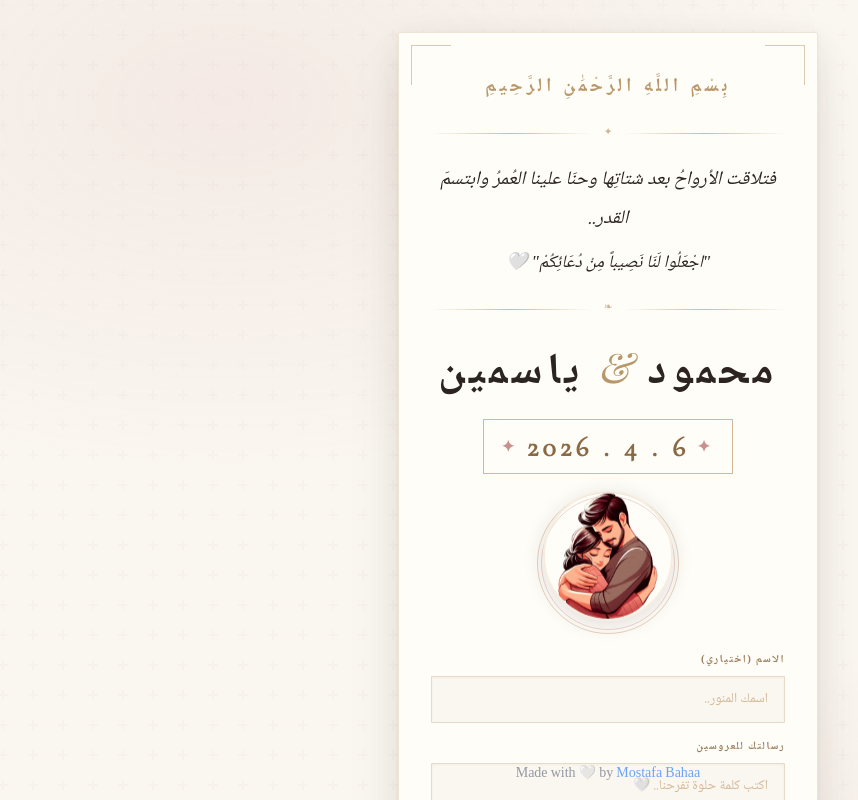
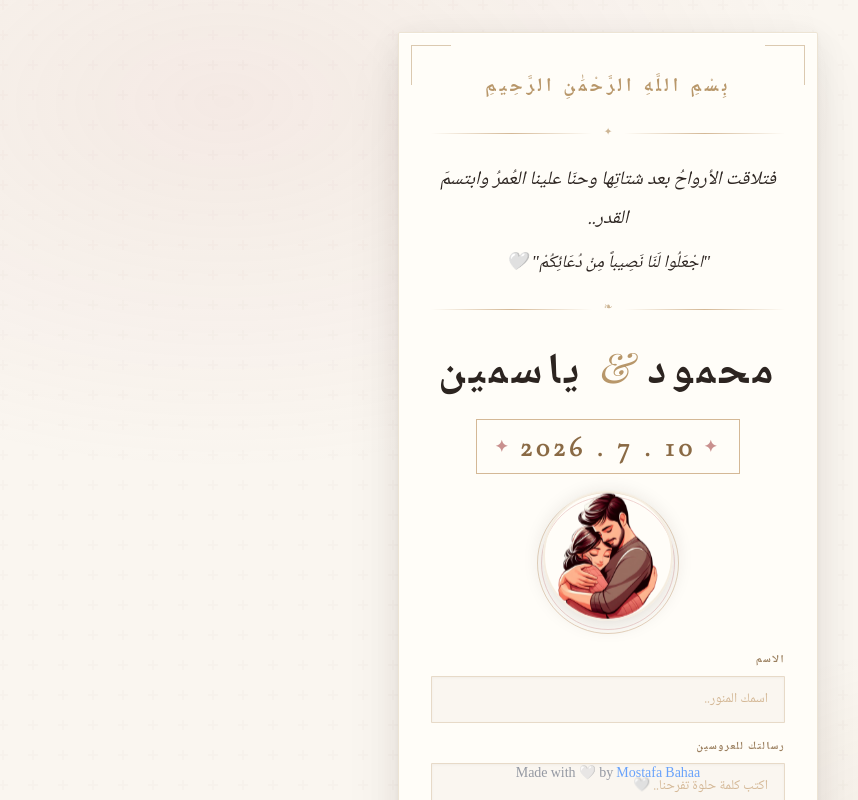
Before and after one commit to mostafaBahaa97/wedding-guestbook, a Next.js app: page / in a window 1280 px wide. Shown: the top 800 px of the page, without its empty margins (32-890 px from the left). Built offline with nearby package versions, Linux system fonts and the light colour scheme; no server answers; a web font is replaced by a local one.

Commit message:
editing dates

```diff
--- a/app/page.tsx
+++ b/app/page.tsx
@@ -414,7 +414,7 @@ export default function Home() {
             >
               <span className="date-pill" style={{ fontSize: '1.75rem' }}>
                 <span style={{ color: 'var(--rose)', fontSize: '1rem' }}>✦</span>
-                6 . 4 . 2026
+                10 . 7 . 2026
                 <span style={{ color: 'var(--rose)', fontSize: '1rem' }}>✦</span>
               </span>
             </motion.div>
@@ -441,7 +441,7 @@ export default function Home() {
               animate={{ opacity: 1, y: 0 }}
               transition={{ delay: 0.7 }}
             >
-              <label className="field-label">الاسم (اختياري)</label>
+              <label className="field-label">الاسم </label>
               <input
                 type="text"
                 className="field-input"
```
